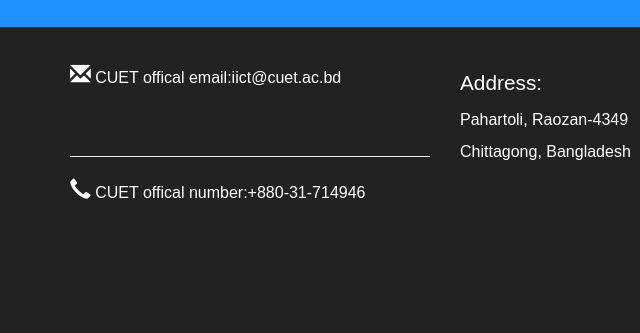
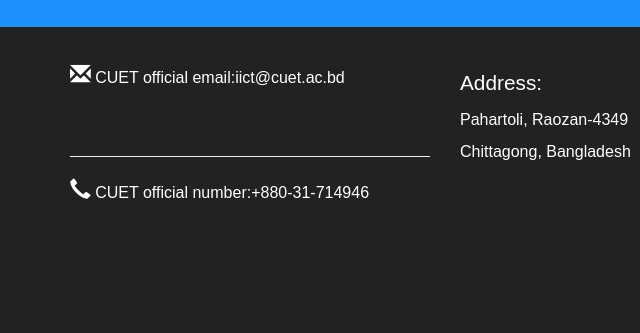
Before and after one commit to Anamikanath/CUET-CSE-18, a plain HTML site: page CUET_CSE'18/folder/Table.html in a window 1280 px wide. Shown: the part 7807-8140 px from the top of the page, 0-640 px from the left. Drawn offline with nearby package versions, Linux system fonts and the light colour scheme; a script that the page names is missing.

Commit message:
Update Table.html

```diff
--- a/CUET_CSE'18/folder/Table.html
+++ b/CUET_CSE'18/folder/Table.html
@@ -904,8 +904,8 @@
             <div class="row">
                 <section id="hours" class="col-sm-4">
 
-                    <span class="glyphicon glyphicon-envelope"></span> CUET offical email:iict@cuet.ac.bd</p><br><hr>
-                        <span class="glyphicon glyphicon-earphone"></span> CUET offical number:+880-31-714946</p><br>
+                    <span class="glyphicon glyphicon-envelope"></span> CUET official email:iict@cuet.ac.bd</p><br><hr>
+                        <span class="glyphicon glyphicon-earphone"></span> CUET official number:+880-31-714946</p><br>
                     <a href=""></a><br>
                     <hr class="visible-xs">
                 </section>
```
